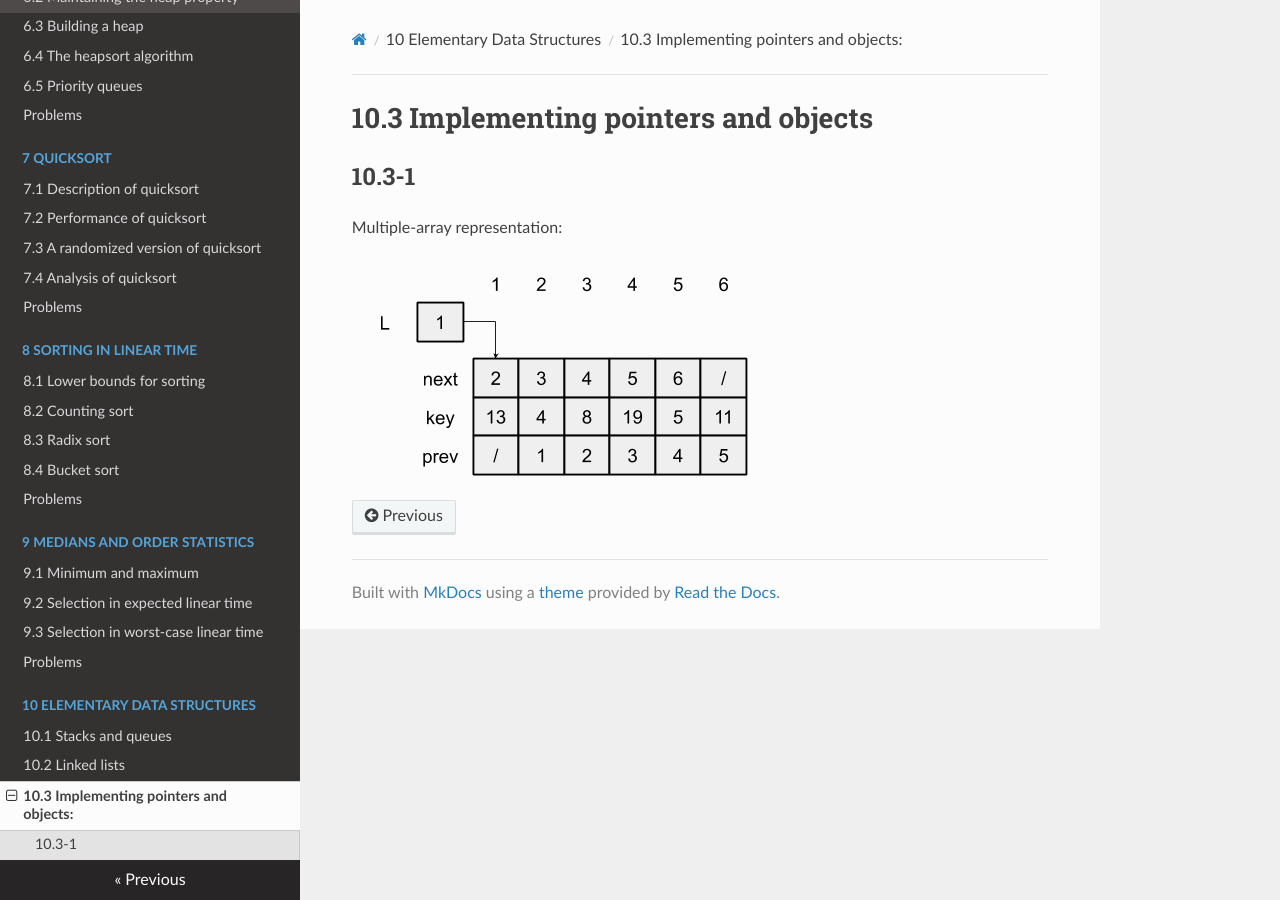
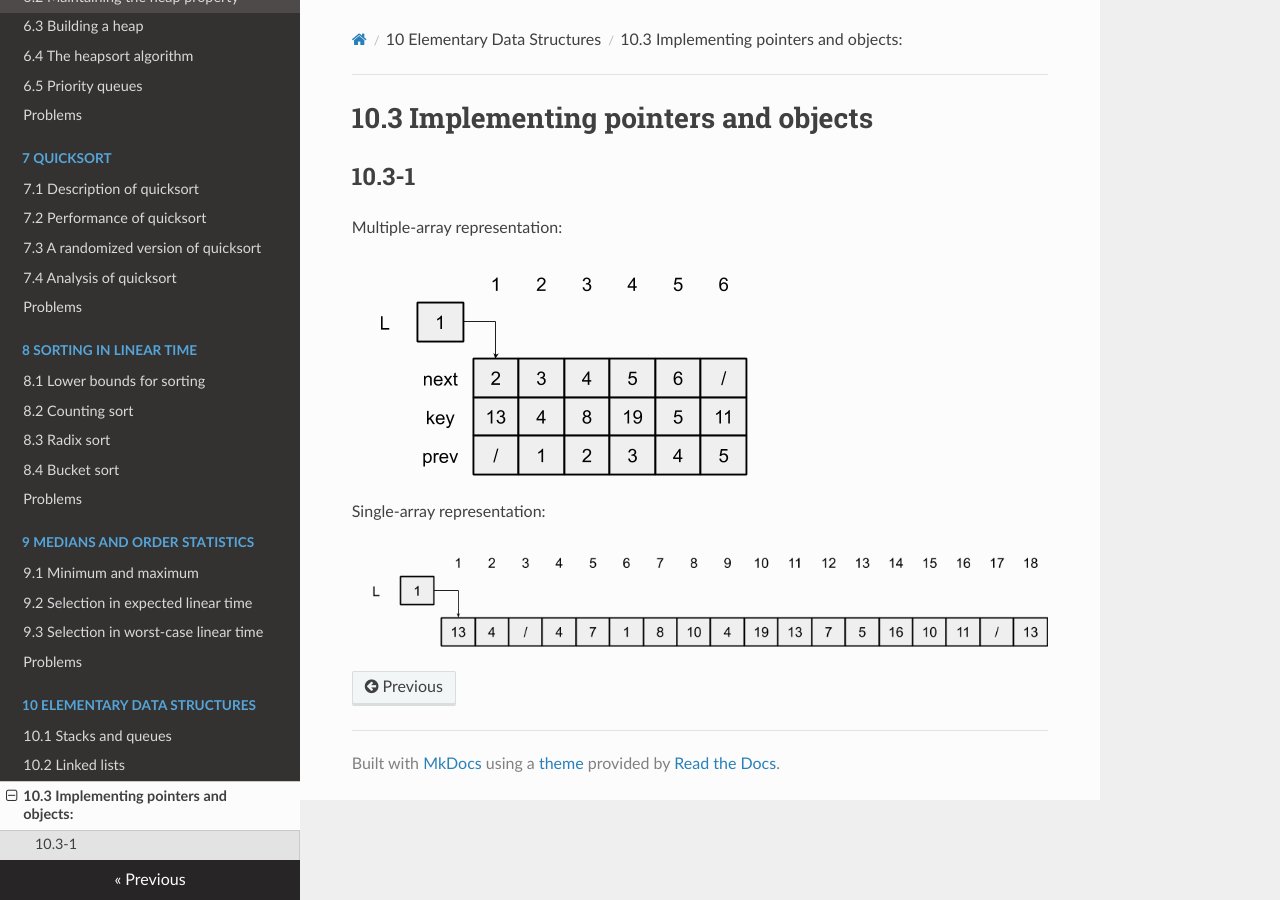
Before and after one commit to Frederick-S/Introduction-to-Algorithms-Notes, an MkDocs documentation site: the page built from docs/10-Elementary-Data-Structures/10.3-Implementing-pointers-and-objects.md, in a window 1280 px wide. Built offline with MkDocs 1.6.1, drawn with Linux system fonts in a browser that asks for light colours; nearby versions of some CDN libraries.

Commit message:
10.3-1: add single-array representation

```diff
--- a/docs/10-Elementary-Data-Structures/10.3-Implementing-pointers-and-objects.md
+++ b/docs/10-Elementary-Data-Structures/10.3-Implementing-pointers-and-objects.md
@@ -3,3 +3,7 @@
 Multiple-array representation:
 
 ![Alt text](./10.3-1-a.png)
+
+Single-array representation:
+
+![Alt text](./10.3-1-b.png)
```
Also changed, not shown: docs/10-Elementary-Data-Structures/10.3-1-b.png (added).
